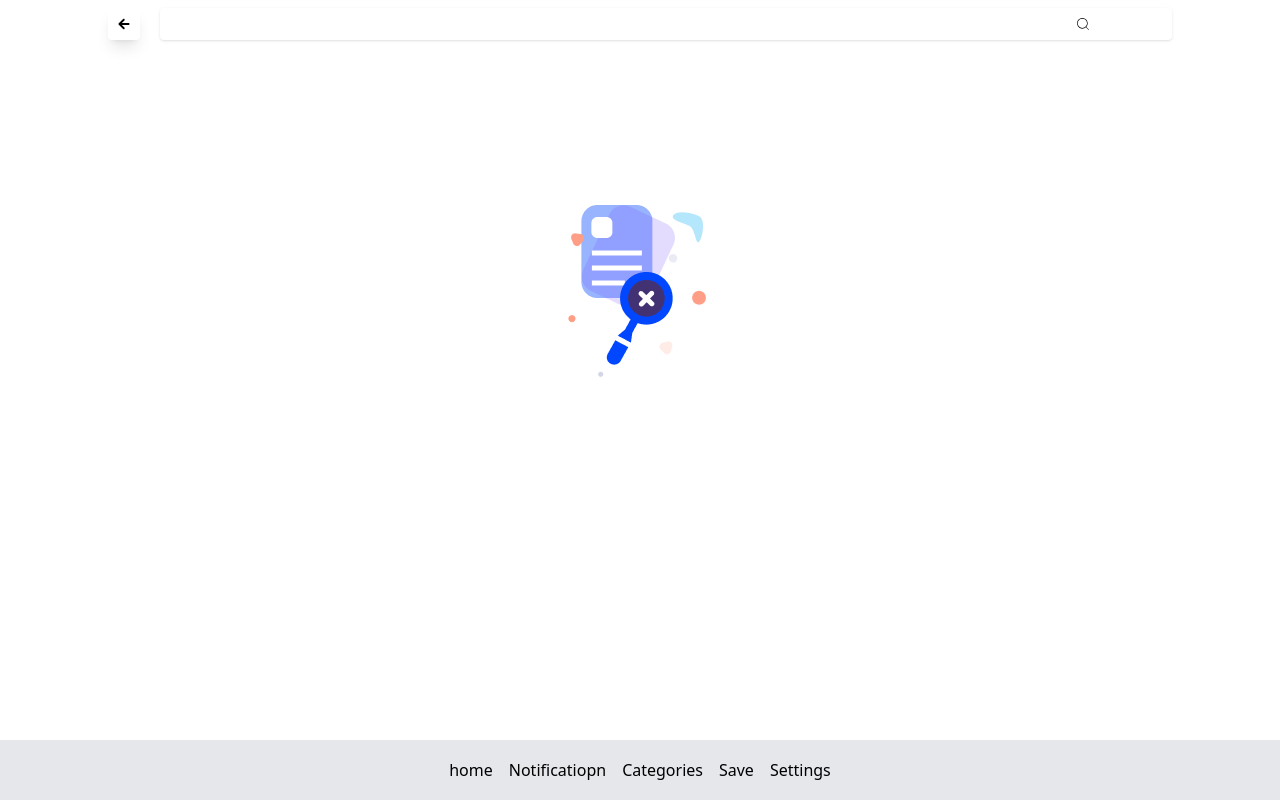
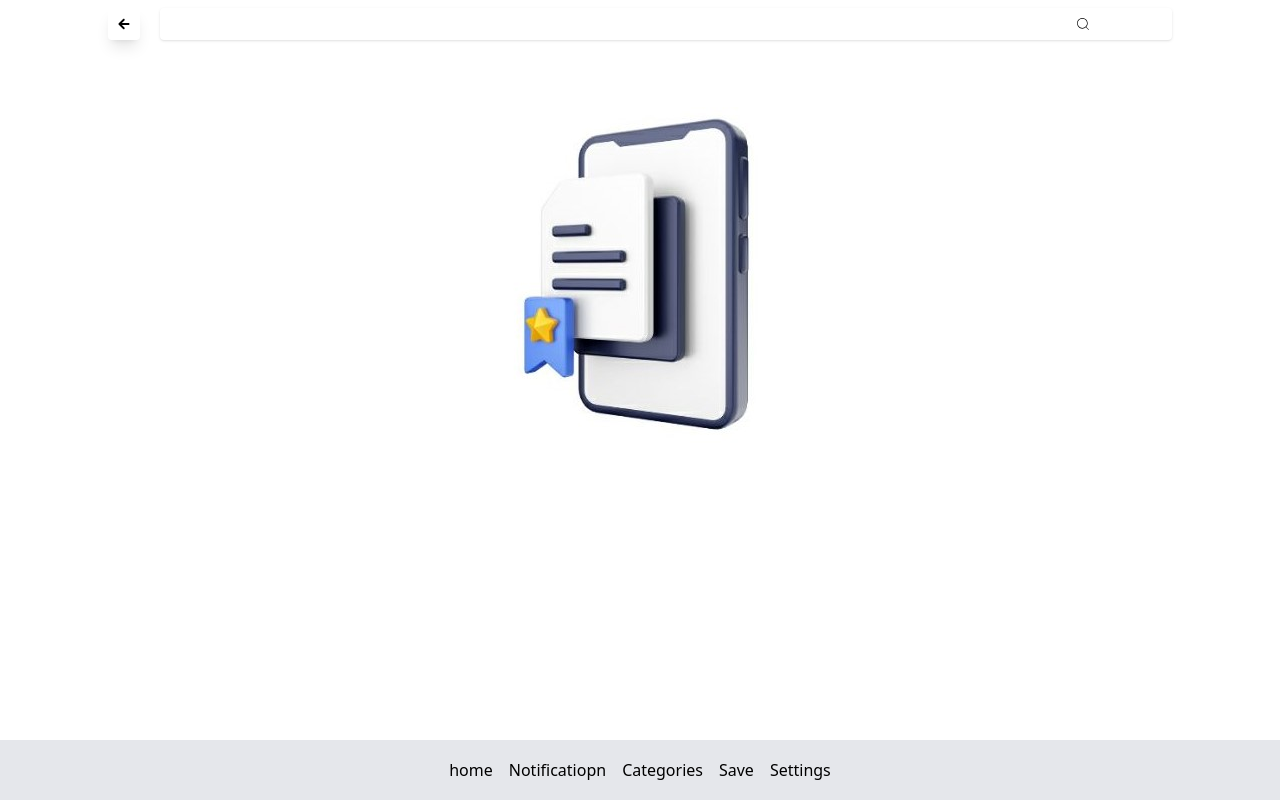
Before and after one commit to imadbenmadi/Djezzy-Event, a React (Vite) app: page /Search in a window 1280 px wide. Built offline with nearby package versions, Linux system fonts and the light colour scheme.

Commit message:
adding pic into the search

```diff
--- a/src/Components/Pages/Search.jsx
+++ b/src/Components/Pages/Search.jsx
@@ -2,9 +2,11 @@ import React, { useState } from "react";
 import { IoMdArrowRoundBack } from "react-icons/io";
 import { CiSearch } from "react-icons/ci";
 import ImgNotFound from "../../assets/NotFound_Search.png";
+import Default_Search from "../../assets/Default_Search.jpg";
 import ImgMedicin from "../../assets/medicin.png";
 import ImgBank from "../../assets/bank.jpg";
 import ImgTaxi from "../../assets/taxi.png";
+import { Link } from "react-router-dom";
 
 export default function Search() {
     const [searchTerm, setSearchTerm] = useState("");
@@ -25,7 +27,9 @@ export default function Search() {
         <div>
             <div className="flex justify-center gap-5 p-2">
                 <div className="p-2 rounded shadow-lg cursor-pointer">
-                    <IoMdArrowRoundBack />
+                    <Link to={"/"}>
+                        <IoMdArrowRoundBack />
+                    </Link>
                 </div>
                 <div className="flex w-[80%] justify-between items-center shadow rounded">
                     <div className="flex-[70%]">
@@ -42,14 +46,21 @@ export default function Search() {
                     </div>
                 </div>
             </div>
-            {filteredItems.length === 0 || searchTerm === "" ? (
+            {(filteredItems.length === 0 || searchTerm === "") && (
                 <div className="flex justify-center items-center h-[60vh]">
-                    <img src={ImgNotFound} alt="Not Found" />
+                    <img
+                        src={searchTerm === "" ? Default_Search : ImgNotFound}
+                        alt="Not Found"
+                    />
                 </div>
-            ) : (
+            )}
+            {filteredItems.length > 0 && searchTerm !== "" && (
                 <div className="flex flex-col gap-4 p-4">
                     {filteredItems.map((item, index) => (
-                        <div key={index} className="bg-gray-200 p-3 rounded flex justify-start items-center gap-5">
+                        <div
+                            key={index}
+                            className="bg-gray-200 p-3 rounded flex justify-start items-center gap-5"
+                        >
                             <img
                                 src={item.image}
                                 alt={item.key}
```
Also changed, not shown: src/assets/Default_Search.jpg (added).
